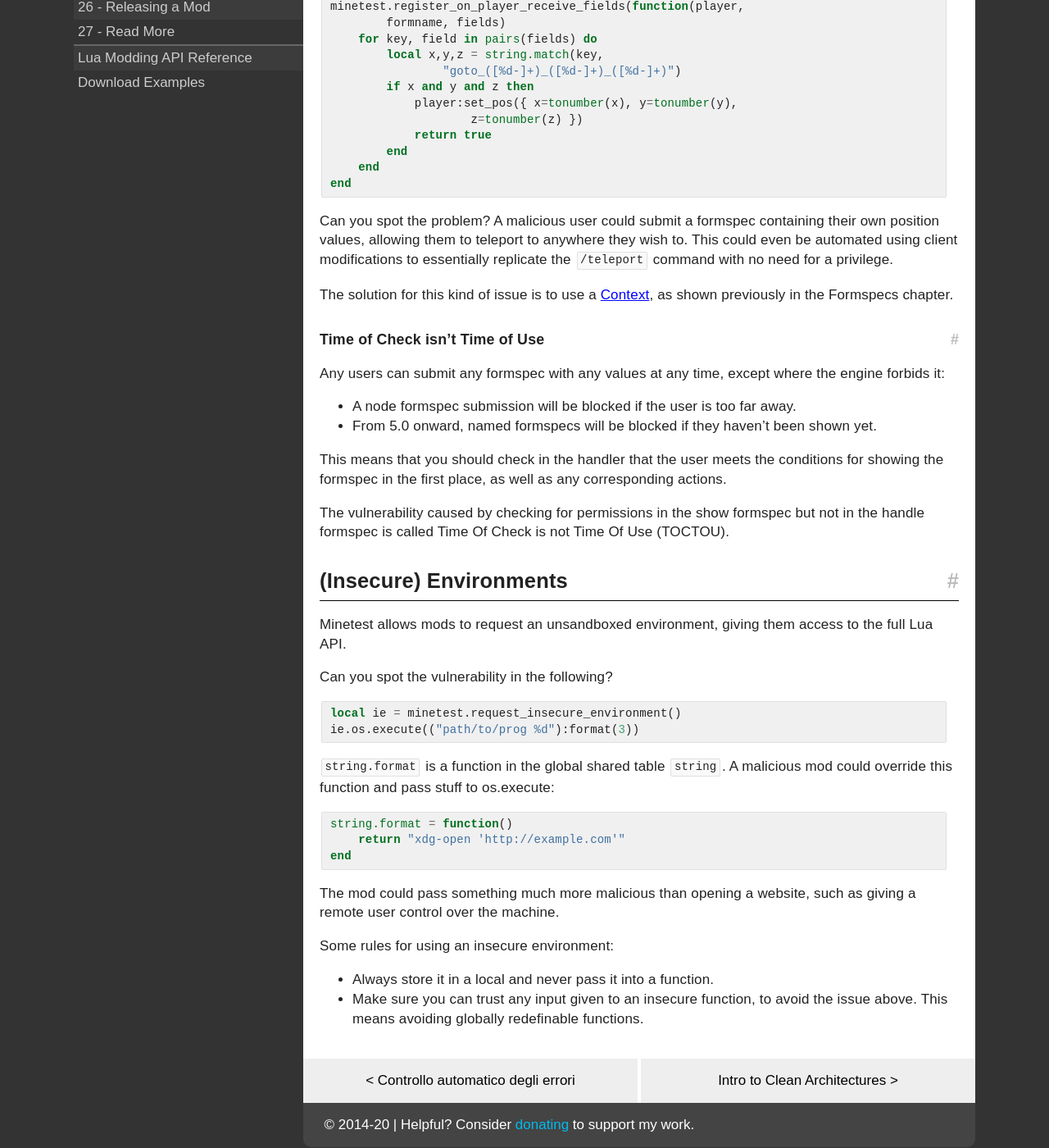
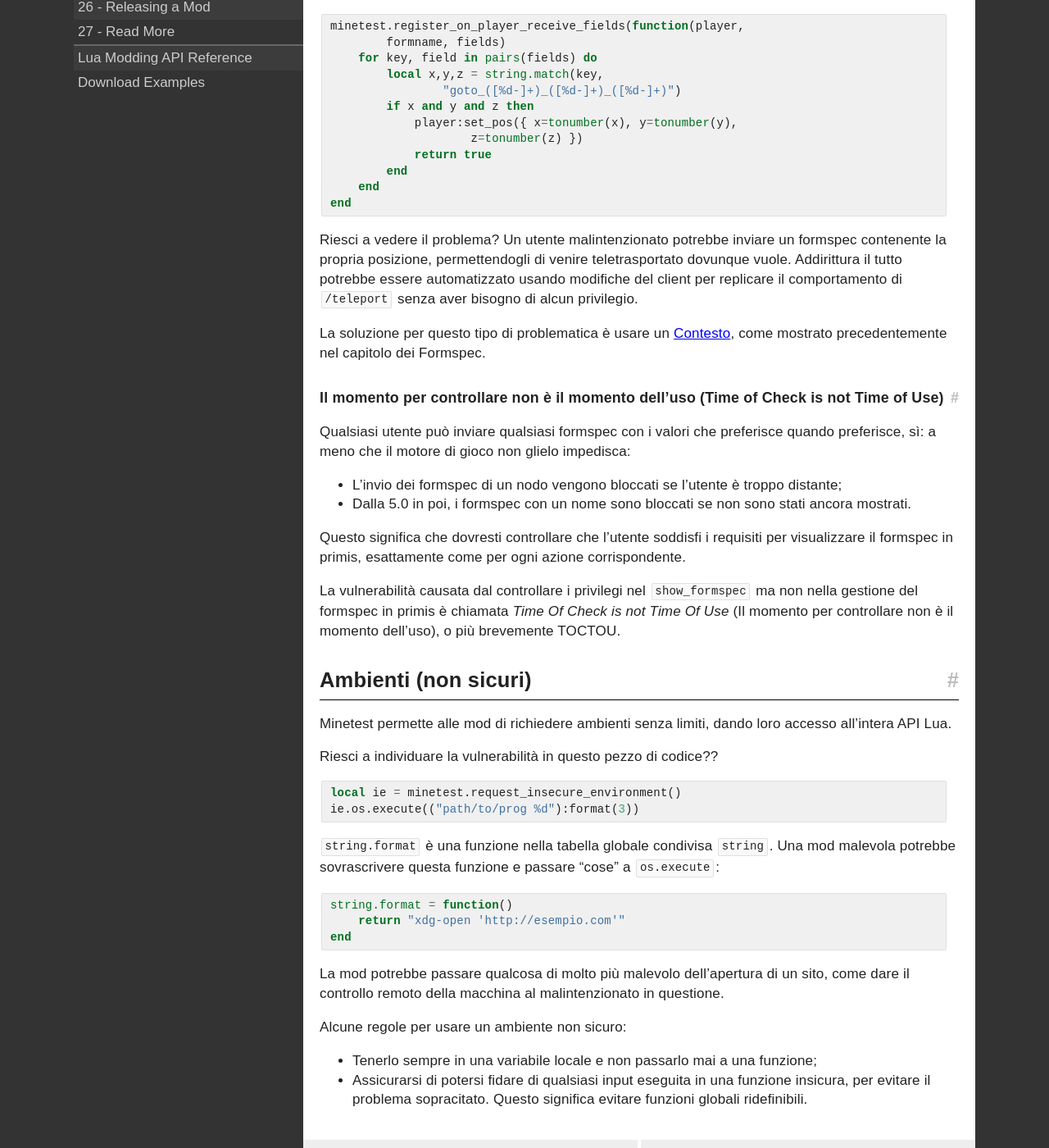
Before and after one commit to rubenwardy/minetest_modding_book, a Jekyll site: the page built from _it/quality/security.md, in a window 1280 px wide and 1400 px high, scrolled down 822 px. Shown: the whole window at 82% size. Built offline with Jekyll 4.4.1, drawn with Linux system fonts in a browser that asks for light colours; nearby versions of some CDN libraries; some of the changed text lies outside the part shown.

Commit message:
Security - Italian translation added

````diff
--- a/_it/quality/security.md
+++ b/_it/quality/security.md
@@ -1,43 +1,36 @@
 ---
-title: Security
+title: Sicurezza
 layout: default
 root: ../..
 idx: 8.3
 ---
 
-## Introduction <!-- omit in toc -->
+## Introduzione <!-- omit in toc -->
 
-Security is very important in making sure that your mod doesn't cause the server
-owner to lose data or control.
+La sicurezza è molto importante per evitare che una mod permetta di far perdere il controllo del server al suo proprietario.
 
-- [Core Concepts](#core-concepts)
-- [Formspecs](#formspecs)
-  - [Never Trust Submissions](#never-trust-submissions)
-  - [Time of Check isn't Time of Use](#time-of-check-isnt-time-of-use)
-- [(Insecure) Environments](#insecure-environments)
+- [Concetti fondamentali](#concetti-fondamentali)
+- [Formspec](#formspec)
+  - [Non fidarsi mai dei campi dei formspec](#non-fidarsi-mai-dei-campi-dei-formspec)
+  - [Il momento per controllare non è il momento dell'uso (Time of Check is not Time of Use)](#il-momento-per-controllare-non-e-il-momento-delluso-time-of-check-is-not-time-of-use)
+- [Ambienti (non sicuri)](#ambienti-non-sicuri)
 
-## Core Concepts
+## Concetti fondamentali
 
-The most important concept in security is to **never trust the user**.
-Anything the user submits should be treated as malicious.
-This means that you should always check that the information they
-enter is valid, that the user has the correct permissions,
-and that they are otherwise allowed to do that action
-(ie: in range or an owner).
+Il concetto più importante quando si parla di sicurezza è **non fidarsi mai dell'utente**.
+Ogni cosa che l'utente può inviare al server deve essere trattata come malevola.
+Questo significa che dovresti sempre controllare che le informazioni da loro immesse siano valide, che abbiano i privilegi necessari e che siano autorizzati a fare determinate azioni.
 
-A malicious action isn't necessarily the modification or destruction of data,
-but can be accessing sensitive data, such as password hashes or
-private messages.
-This is especially bad if the server stores information such as emails or ages,
-which some may do for verification purposes.
+Un'azione malevola non è necessariamente la modifica o la distruzione di dati, ma può essere anche l'accedere a dati sensibili, come gli hash delle password o i messaggi privati.
+Questo è grave soprattutto se il server possiede informazioni sugli utenti come le loro e-mail o la loro età, che alcuni potrebbero richiedere per questioni di verifica.
 
-## Formspecs
+## Formspec
 
-### Never Trust Submissions
+### Non fidarsi mai dei campi dei formspec
 
-Any users can submit almost any formspec with any values at any time.
+Qualsiasi utente può inviare qualsiasi formspec con i valori che preferisce quando preferisce.
 
-Here's some real code found in a mod:
+Segue del codice trovato realmente in una mod:
 
 ```lua
 minetest.register_on_player_receive_fields(function(player,
@@ -54,57 +47,47 @@ minetest.register_on_player_receive_fields(function(player,
 end
 ```
 
-Can you spot the problem? A malicious user could submit a formspec containing
-their own position values, allowing them to teleport to anywhere they wish to.
-This could even be automated using client modifications to essentially replicate
-the `/teleport` command with no need for a privilege.
+Riesci a vedere il problema? Un utente malintenzionato potrebbe inviare un formspec contenente la propria posizione, permettendogli di venire teletrasportato dovunque vuole.
+Addirittura il tutto potrebbe essere automatizzato usando modifiche del client per replicare il comportamento di `/teleport` senza aver bisogno di alcun privilegio.
 
-The solution for this kind of issue is to use a
-[Context](../players/formspecs.html#contexts), as shown previously in
-the Formspecs chapter.
+La soluzione per questo tipo di problematica è usare un [Contesto](../players/formspecs.html#contexts), come mostrato precedentemente nel capitolo dei Formspec.
 
-### Time of Check isn't Time of Use
+### Il momento per controllare non è il momento dell'uso (Time of Check is not Time of Use)
 
-Any users can submit any formspec with any values at any time, except where the
-engine forbids it:
+Qualsiasi utente può inviare qualsiasi formspec con i valori che preferisce quando preferisce, sì: a meno che il motore di gioco non glielo impedisca:
 
-* A node formspec submission will be blocked if the user is too far away.
-* From 5.0 onward, named formspecs will be blocked if they haven't been shown yet.
+* L'invio dei formspec di un nodo vengono bloccati se l'utente è troppo distante;
+* Dalla 5.0 in poi, i formspec con un nome sono bloccati se non sono stati ancora mostrati.
 
-This means that you should check in the handler that the user meets the
-conditions for showing the formspec in the first place, as well as any
-corresponding actions.
+Questo significa che dovresti controllare che l'utente soddisfi i requisiti per visualizzare il formspec in primis, esattamente come per ogni azione corrispondente.
 
-The vulnerability caused by checking for permissions in the show formspec but not
-in the handle formspec is called Time Of Check is not Time Of Use (TOCTOU).
+La vulnerabilità causata dal controllare i privilegi nel `show_formspec` ma non nella gestione del formspec in primis è chiamata *Time Of Check is not Time Of Use* (Il momento per controllare non è il momento dell'uso), o più brevemente TOCTOU.
 
 
-## (Insecure) Environments
+## Ambienti (non sicuri)
 
-Minetest allows mods to request an unsandboxed environment, giving them access
-to the full Lua API.
+Minetest permette alle mod di richiedere ambienti senza limiti, dando loro accesso all'intera API Lua.
 
-Can you spot the vulnerability in the following?
+Riesci a individuare la vulnerabilità in questo pezzo di codice??
 
 ```lua
 local ie = minetest.request_insecure_environment()
 ie.os.execute(("path/to/prog %d"):format(3))
 ```
 
-`string.format` is a function in the global shared table `string`.
-A malicious mod could override this function and pass stuff to os.execute:
+`string.format` è una funzione nella tabella globale condivisa `string`.
+Una mod malevola potrebbe sovrascrivere questa funzione e passare "cose" a `os.execute`:
 
 ```lua
 string.format = function()
-    return "xdg-open 'http://example.com'"
+    return "xdg-open 'http://esempio.com'"
 end
 ```
 
-The mod could pass something much more malicious than opening a website, such
-as giving a remote user control over the machine.
+La mod potrebbe passare qualcosa di molto più malevolo dell'apertura di un sito, come dare il controllo remoto della macchina al malintenzionato in questione.
 
-Some rules for using an insecure environment:
+Alcune regole per usare un ambiente non sicuro:
 
-* Always store it in a local and never pass it into a function.
-* Make sure you can trust any input given to an insecure function, to avoid the
-  issue above. This means avoiding globally redefinable functions.
+* Tenerlo sempre in una variabile locale e non passarlo mai a una funzione;
+* Assicurarsi di potersi fidare di qualsiasi input eseguita in una funzione insicura, per evitare il problema sopracitato.
+  Questo significa evitare funzioni globali ridefinibili.
````
